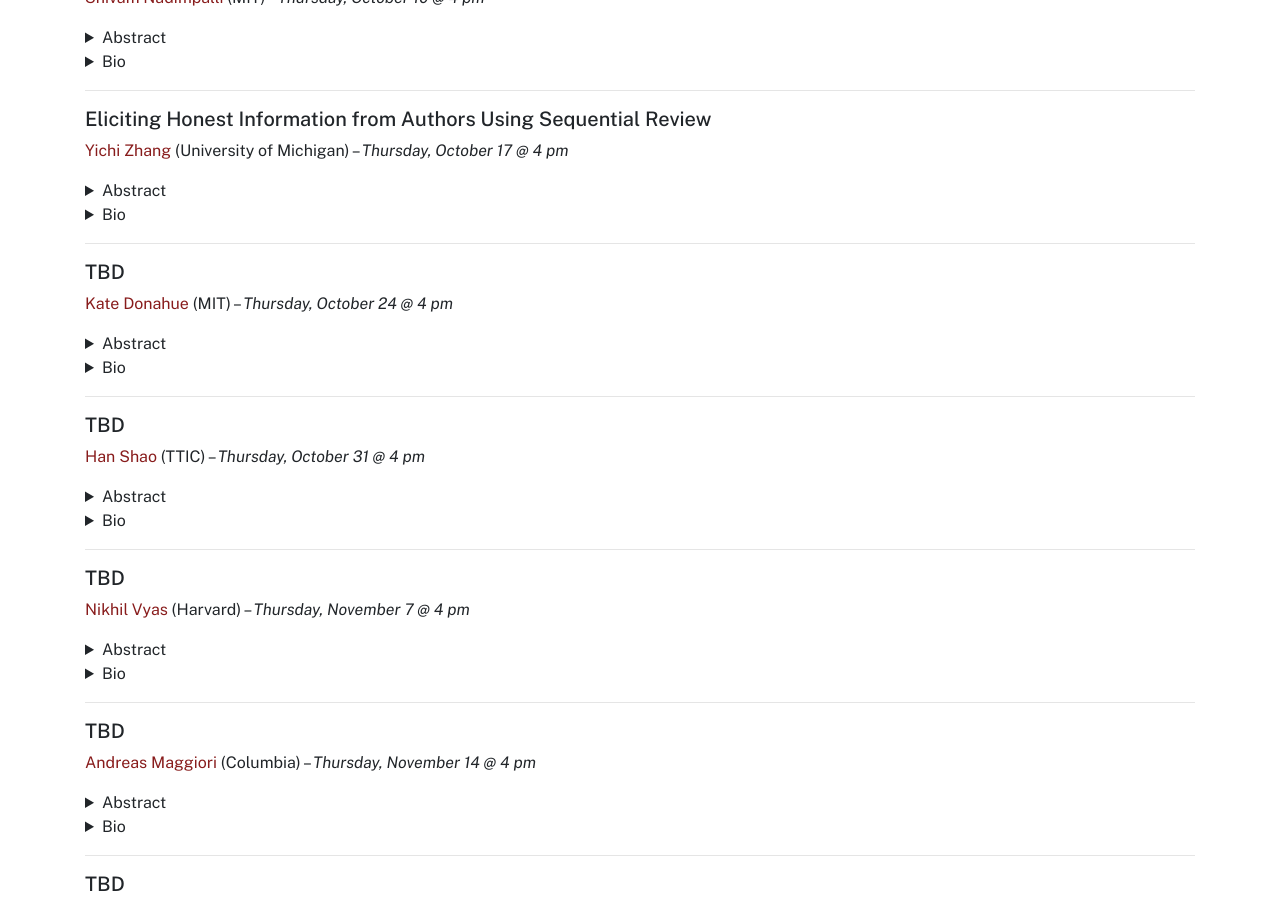
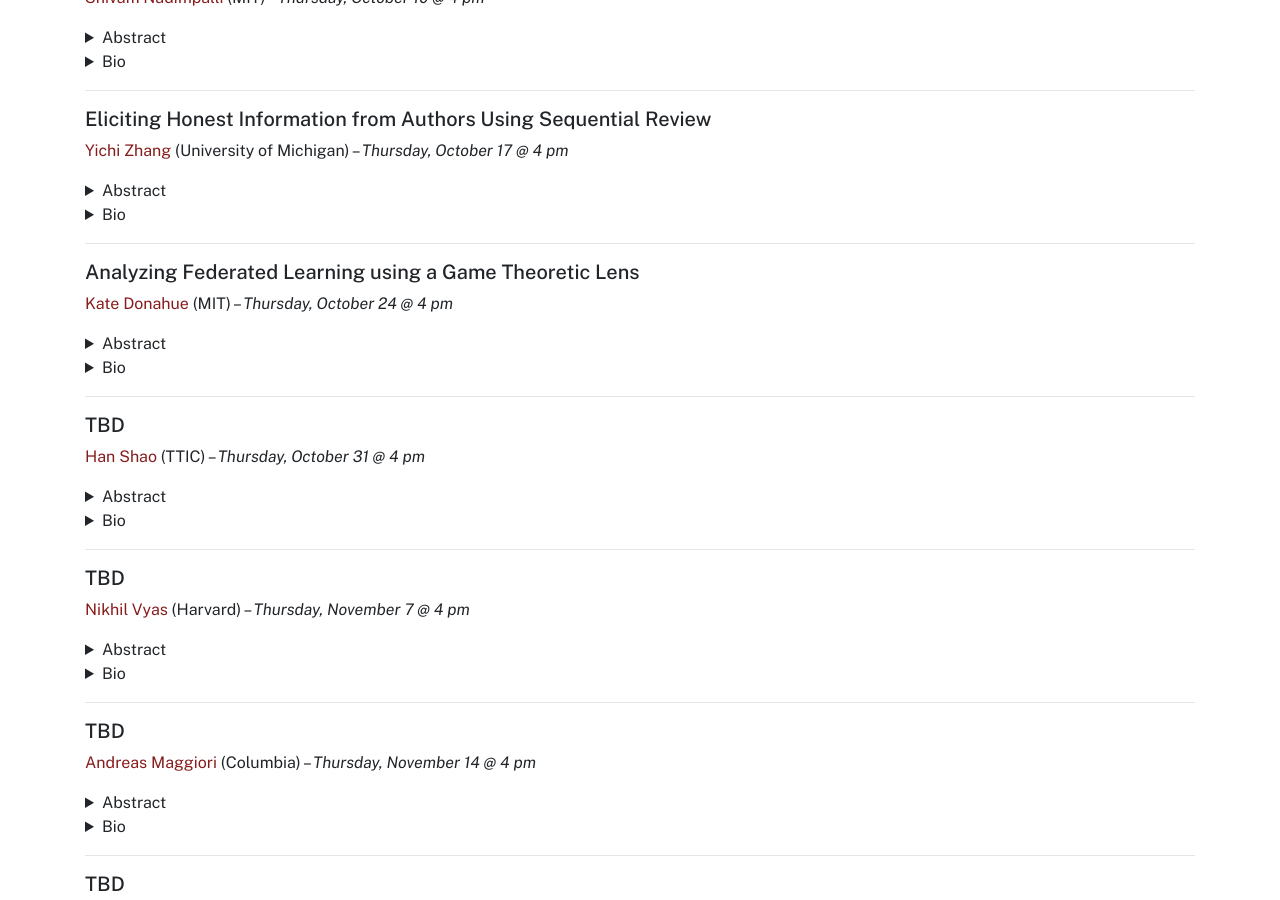
Before and after one commit to umass-theory/umass-theory.github.io, a Jekyll site: the page built from seminar.md, in a window 1280 px wide and 900 px high, scrolled down 1420 px. Built offline with Jekyll 4.4.1, drawn with Linux system fonts in a browser that asks for light colours; some of the changed lines change nothing that is shown.

Commit message:
Update seminar.md

```diff
--- a/seminar.md
+++ b/seminar.md
@@ -142,19 +142,22 @@
 
 <hr>
 
-##### TBD
+##### Analyzing Federated Learning using a Game Theoretic Lens
 
 [Kate Donahue](https://www.katedonahue.me) (MIT) --  *Thursday, October 24 @ 4 pm*
 <details markdown="1">
 <summary>Abstract</summary>
 
-Abstract TBA
+Federated learning is a distributed learning paradigm where multiple agents, each only with access to local data, jointly learn a global model. There has recently been an explosion of research aiming not only to improve the accuracy rates of federated learning, but also provide certain guarantees around social good properties such as total error or fairness. In this talk, I describe three papers analyzing federated learning through the lens of cooperative game theory, all joint with Jon Kleinberg ([https://arxiv.org/abs/2010.00753](https://arxiv.org/abs/2010.00753), [https://arxiv.org/abs/2106.09580](https://arxiv.org/abs/2106.09580), [https://arxiv.org/abs/2112.00818](https://arxiv.org/abs/2112.00818))
+
+In the first paper, we discuss fairness in federated learning, which relates to how error rates differ between federating agents. In this work, we consider two notions of fairness: egalitarian fairness (which aims to bound how dissimilar error rates can be) and proportional fairness (which aims to reward players for contributing more data). For egalitarian fairness, we obtain a tight multiplicative bound on how widely error rates can diverge between agents federating together. For proportional fairness, we show that sub-proportional error (relative to the number of data points contributed) is guaranteed for any individually rational federating coalition. The second paper explores optimality in federated learning with respect to an objective of minimizing the average error rate among federating agents. In this work, we provide and prove the correctness of an efficient algorithm to calculate an optimal (error minimizing) arrangement of players. This paper builds on our prior work on stability in federated learning, and allows us to give the first constant-factor bound on the performance gap between stability and optimality, proving that the total error of the worst stable solution can be no higher than 9 times the total error of an optimal solution (Price of Anarchy bound of 9).
+
 
 </details>
 <details markdown="1">
 <summary>Bio</summary>
 
-Bio TBA
+Kate Donahue is a MIT METEOR postdoc at MIT (mentored by Manish Raghavan) and starting fall '24 will be an assistant professor of CS at UIUC. She completed her PhD in CS at Cornell, where she was advised by Jon Kleinberg. She works on algorithmic problems relating to the societal impact of AI such as fairness, human/AI collaboration and game-theoretic models of federated learning and data sharing. Her work has been supported by an NSF fellowship and recognized by a FAccT Best Paper award. During her PhD, she interned at Amazon, Google, and Microsoft Research.
 
 </details>
 
```
